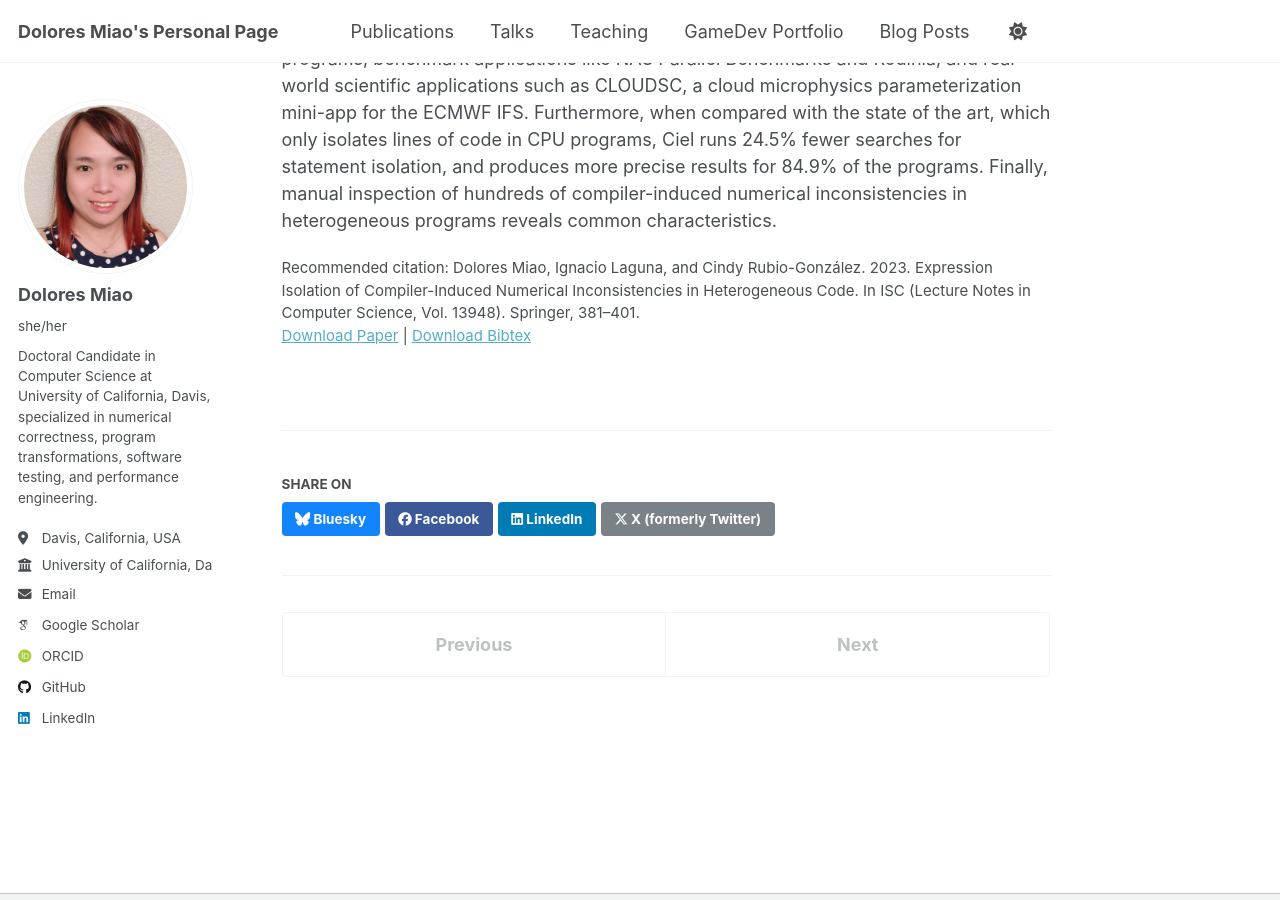
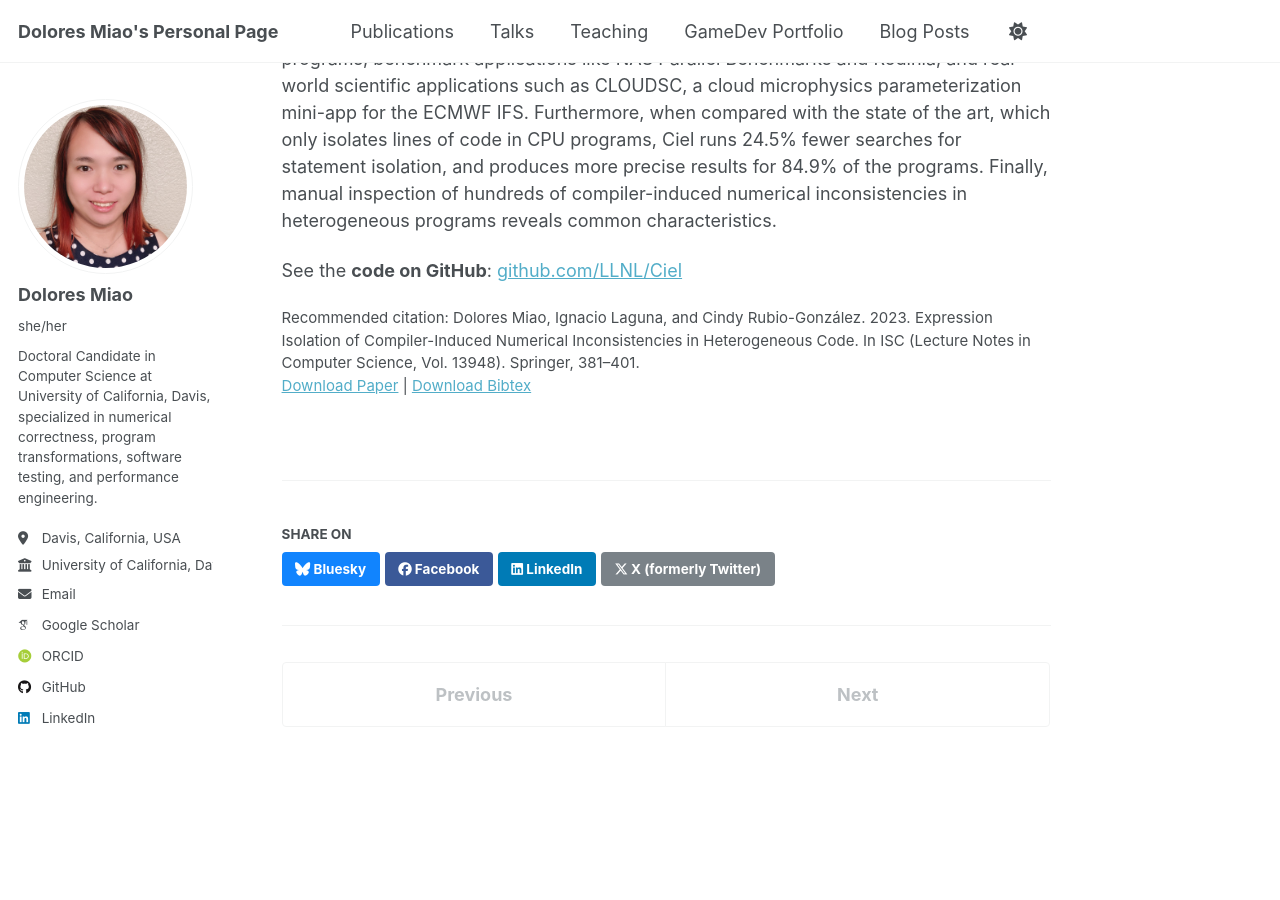
Before and after one commit to doloresmiao/doloresmiao.github.io, a Jekyll site: the page built from _publications/2023-isc23.md, in a window 1280 px wide and 900 px high, scrolled down 449 px. Built offline with Jekyll 4.4.1, drawn with Linux system fonts in a browser that asks for light colours; some web fonts are replaced; a script that is not in the unit is left out.

Commit message:
try out software link

```diff
--- a/_publications/2023-isc23.md
+++ b/_publications/2023-isc23.md
@@ -26,3 +26,5 @@ programs, Ciel runs 24.5% fewer searches for statement isolation, and
 produces more precise results for 84.9% of the programs. Finally, manual
 inspection of hundreds of compiler-induced numerical inconsistencies in
 heterogeneous programs reveals common characteristics.
+
+See the **code on GitHub**: [github.com/LLNL/Ciel](https://github.com/LLNL/Ciel)
```
